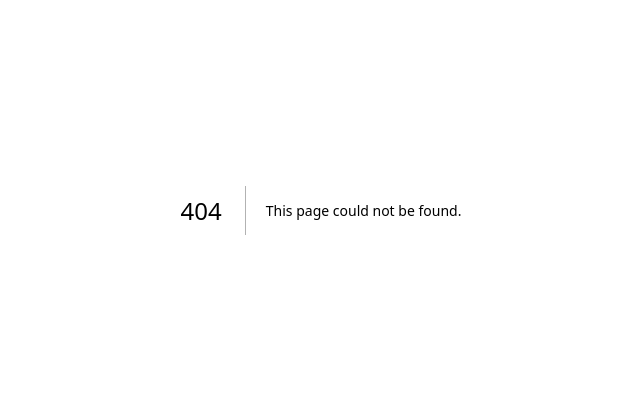
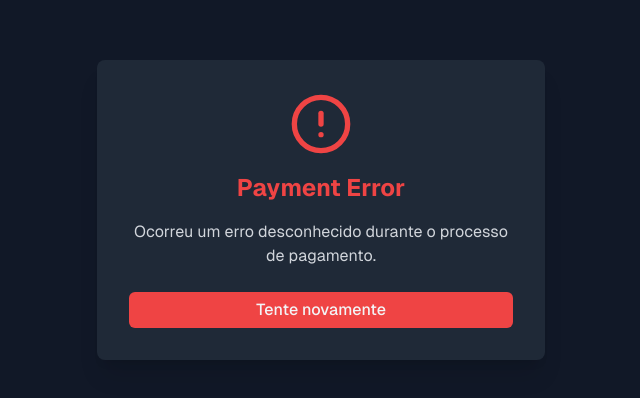
Before and after one commit to itseduardolima/love-journey-frontend, a Next.js app: page /payment/error in a window 1280 px wide. Before the commit this address had no page. Shown: the part 190-588 px from the top of the page, without its empty margins (319-959 px from the left). Built offline with nearby package versions, Linux system fonts and the light colour scheme.

Commit message:
style: Error page

```diff
--- /dev/null
+++ b/app/payment/error/page.tsx
@@ -0,0 +1,39 @@
+"use client";
+
+import { useEffect, useState } from "react";
+import { useRouter } from "next/navigation";
+import { Button } from "@/components/ui/button";
+import { AlertCircle } from "lucide-react";
+
+export default function PaymentErrorPage() {
+  const [errorMessage, setErrorMessage] = useState<string>("");
+  const router = useRouter();
+
+  useEffect(() => {
+    const urlParams = new URLSearchParams(window.location.search);
+    const error = urlParams.get("error");
+    setErrorMessage(
+      error || "Ocorreu um erro desconhecido durante o processo de pagamento."
+    );
+  }, []);
+
+  const handleRetry = () => {
+    router.push("/");
+  };
+
+  return (
+    <div className="min-h-screen bg-gray-900 text-gray-100 flex items-center justify-center p-4">
+      <div className="bg-gray-800 p-8 rounded-lg shadow-xl max-w-md w-full text-center">
+        <AlertCircle className="w-16 h-16 text-red-500 mx-auto mb-4" />
+        <h1 className="text-2xl font-bold text-red-500 mb-4">Payment Error</h1>
+        <p className="text-gray-300 mb-6">{errorMessage}</p>
+        <Button
+          onClick={handleRetry}
+          className="w-full bg-red-500 hover:bg-red-600"
+        >
+          Tente novamente
+        </Button>
+      </div>
+    </div>
+  );
+}
```
